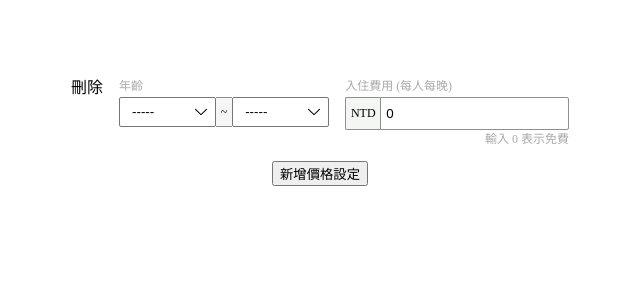
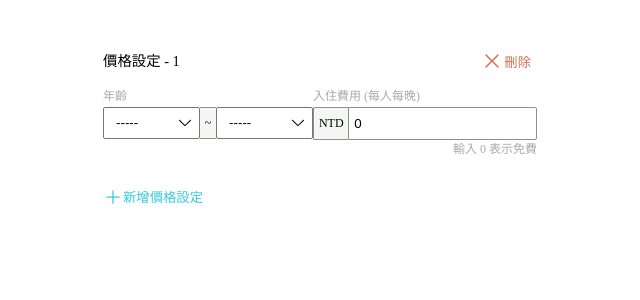
Before and after one commit to JZWe/rex-europe, a React (Create React App) app: page / in a window 1280 px wide. Both pictures are taken after a click on the button "新增價格設定". Shown: the top 300 px of the page, without its empty margins (320-960 px from the left). Built offline with nearby package versions, Linux system fonts and the light colour scheme; the HTML template or start-up script is replaced by a standard one.

Commit message:
調整 AgeGroupPriceList 相關功能的樣式

```diff
--- a/package.json
+++ b/package.json
@@ -3,6 +3,7 @@
   "version": "0.1.0",
   "private": true,
   "dependencies": {
+    "@heroicons/react": "^2.0.18",
     "@testing-library/jest-dom": "^5.17.0",
     "@testing-library/react": "^13.4.0",
     "@testing-library/user-event": "^13.5.0",
--- a/src/App.css
+++ b/src/App.css
@@ -1,9 +1,14 @@
 .app {
   display: flex;
   width: 100%;
-  height: 100vh;
-  padding-top: 5rem;
+  min-height: 100vh;
   align-items: center;
   flex-direction: column;
+}
+
+.age-group {
+  display: flex;
+  flex-direction: column;
   gap: 1rem;
+  padding: 3rem 0;
 }
--- a/src/App.js
+++ b/src/App.js
@@ -7,8 +7,10 @@ function App() {
   return (
     <div className="app">
       <AgeGroupContextProvider>
-        <AgeGroupPriceList onChange={console.log} />
-        <NewAgeGroupPriceItem />
+        <div className="age-group">
+          <AgeGroupPriceList onChange={console.log} />
+          <NewAgeGroupPriceItem />
+        </div>
       </AgeGroupContextProvider>
     </div>
   );
--- a/src/ui/AgeGroupPriceItem.css
+++ b/src/ui/AgeGroupPriceItem.css
@@ -1,4 +1,24 @@
 .agegroup-priceitem {
   display: flex;
+  flex-direction: column;
   gap: 1rem;
+  padding-bottom: 1rem;
 }
+
+.agegroup-priceitem:not(:last-of-type) {
+  border-bottom: 1px solid black;
+}
+
+.agegroup-priceitem .title-delete {
+  display: flex;
+  justify-content: space-between;
+  align-items: center;
+}
+
+.agegroup-priceitem .title-delete h3 {
+  font-size: 0.9rem;
+}
+
+.agegroup-priceitem .select-input {
+  display: flex;
+}
--- a/src/ui/AgeGroupPriceItem.js
+++ b/src/ui/AgeGroupPriceItem.js
@@ -3,11 +3,16 @@ import AgeGroupSelect from './AgeGroupSelect';
 import DeleteAgeGroupPriceItem from './DeleteAgeGroupPriceItem';
 import './AgeGroupPriceItem.css';
 
-function AgeGroupPriceItem({ id, onItemChange }) {
+function AgeGroupPriceItem({ id, num, onItemChange }) {
   return (
     <div className="agegroup-priceitem">
+      <div className="title-delete">
+        <h3>價格設定 - {num}</h3>
         <DeleteAgeGroupPriceItem id={id} />
+      </div>
+      <div className="select-input">
         <AgeGroupSelect
+          id={id}
           onSelectChange={(ageGroup) => onItemChange({ id, ageGroup })}
         />
         <PriceInput
@@ -15,6 +20,7 @@ function AgeGroupPriceItem({ id, onItemChange }) {
           onInputChange={(price) => onItemChange({ id, price })}
         />
       </div>
+    </div>
   );
 }
 
--- a/src/ui/AgeGroupPriceList.js
+++ b/src/ui/AgeGroupPriceList.js
@@ -8,6 +8,7 @@ function AgeGroupPriceList({ onChange }) {
     <AgeGroupPriceItem
       key={item.id}
       id={item.id}
+      num={index + 1}
       onItemChange={({ id, ...fields }) => {
         const nextList = list.map((item) => {
           if (item.id === id)
--- a/src/ui/AgeGroupSelect.css
+++ b/src/ui/AgeGroupSelect.css
@@ -24,6 +24,7 @@
   padding: 0.25rem 2rem 0.25rem 0.75rem;
   outline: none;
   width: 97px;
+  height: 32.35px;
 }
 
 .age-group-select .connect {
--- /dev/null
+++ b/src/ui/DeleteAgeGroupPriceItem.css
@@ -0,0 +1,15 @@
+.delete-btn {
+  outline: none;
+  background: none;
+  color: #d76f4e;
+  border: none;
+  display: flex;
+  align-items: center;
+  justify-content: center;
+  cursor: pointer;
+}
+
+.delete-btn svg {
+  height: 24px;
+  width: 24px;
+}
--- a/src/ui/DeleteAgeGroupPriceItem.js
+++ b/src/ui/DeleteAgeGroupPriceItem.js
@@ -1,10 +1,17 @@
 import React from 'react';
 import { useAgeGroup } from './AgeGroupContext';
+import { XMarkIcon } from '@heroicons/react/24/solid';
+import './DeleteAgeGroupPriceItem.css';
 
 function DeleteAgeGroupPriceItem({ id }) {
   const { deleteListItem } = useAgeGroup();
 
-  return <div onClick={() => deleteListItem(id)}>刪除</div>;
+  return (
+    <button className="delete-btn" onClick={() => deleteListItem(id)}>
+      <XMarkIcon />
+      <span>刪除</span>
+    </button>
+  );
 }
 
 export default DeleteAgeGroupPriceItem;
--- /dev/null
+++ b/src/ui/NewAgeGroupPriceItem.css
@@ -0,0 +1,17 @@
+.new-btn {
+  outline: none;
+  background: none;
+  color: #3bc9db;
+  border: none;
+  display: flex;
+  align-items: center;
+  justify-content: center;
+  cursor: pointer;
+  margin-right: auto;
+  padding: 0;
+}
+
+.new-btn svg {
+  height: 20px;
+  width: 20px;
+}
--- a/src/ui/NewAgeGroupPriceItem.js
+++ b/src/ui/NewAgeGroupPriceItem.js
@@ -1,9 +1,16 @@
 import { useAgeGroup } from './AgeGroupContext';
+import { PlusIcon } from '@heroicons/react/24/solid';
+import './NewAgeGroupPriceItem.css';
 
 function NewAgeGroupPriceItem({ onChange }) {
   const { addListItem } = useAgeGroup();
 
-  return <button onClick={addListItem}>新增價格設定</button>;
+  return (
+    <button className="new-btn" onClick={addListItem}>
+      <PlusIcon />
+      <span>新增價格設定</span>
+    </button>
+  );
 }
 
 export default NewAgeGroupPriceItem;
```
Also changed, not shown: 1 other file (tests, documents, lock files or other folders). Lines whose indentation alone changed are shown as unchanged.
